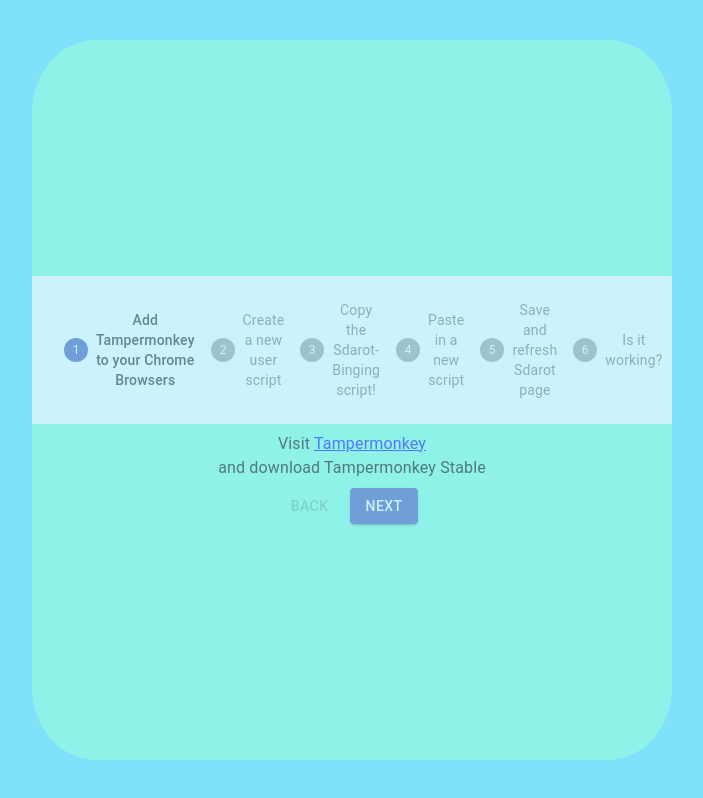
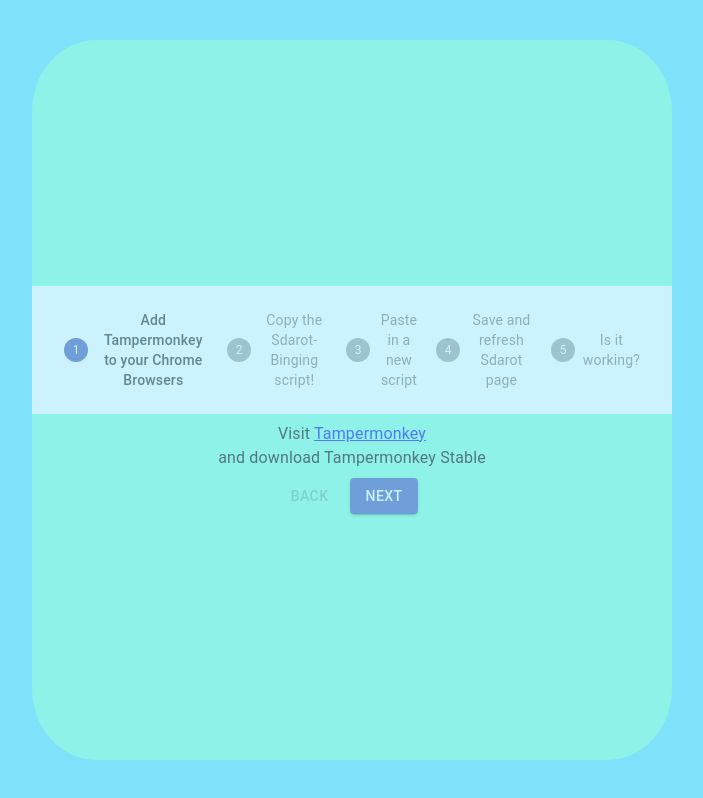
Before and after one commit to NirTatcher/bingesdarot, a React (Create React App) app: page / in a window 1280 px wide. Shown: the whole page, without its empty margins (288-991 px from the left). Built offline with nearby package versions, Linux system fonts and the light colour scheme.

Commit message:
Update StepperInstructions.js

```diff
--- a/src/StepperInstructions.js
+++ b/src/StepperInstructions.js
@@ -21,7 +21,7 @@
 }));
 
 function getSteps() {
-  return ['Add Tampermonkey to your Chrome Browsers', 'Create a new user script', 'Copy the Sdarot-Binging script!',"Paste in a new script" ,'Save and refresh Sdarot page', 'Is it working?'];
+  return ['Add Tampermonkey to your Chrome Browsers', 'Copy the Sdarot-Binging script!',"Paste in a new script" ,'Save and refresh Sdarot page', 'Is it working?'];
 }
 
 function getStepContent(step) {
@@ -33,14 +33,12 @@
 
       </div>
     case 1:
-      return 'Create a new script';
+      return <CodeInput />;
     case 2:
-      return <CodeInput />;
+      return "Paste on a blank 'New Script' page";
     case 3:
-      return "Paste on a blank 'New Script' page";
+      return 'Refresh Sdarot';
     case 4:
-      return 'Refresh Sdarot';
-    case 5:
       return 'Should work by now!';
     default:
       return 'Unknown step';
```
